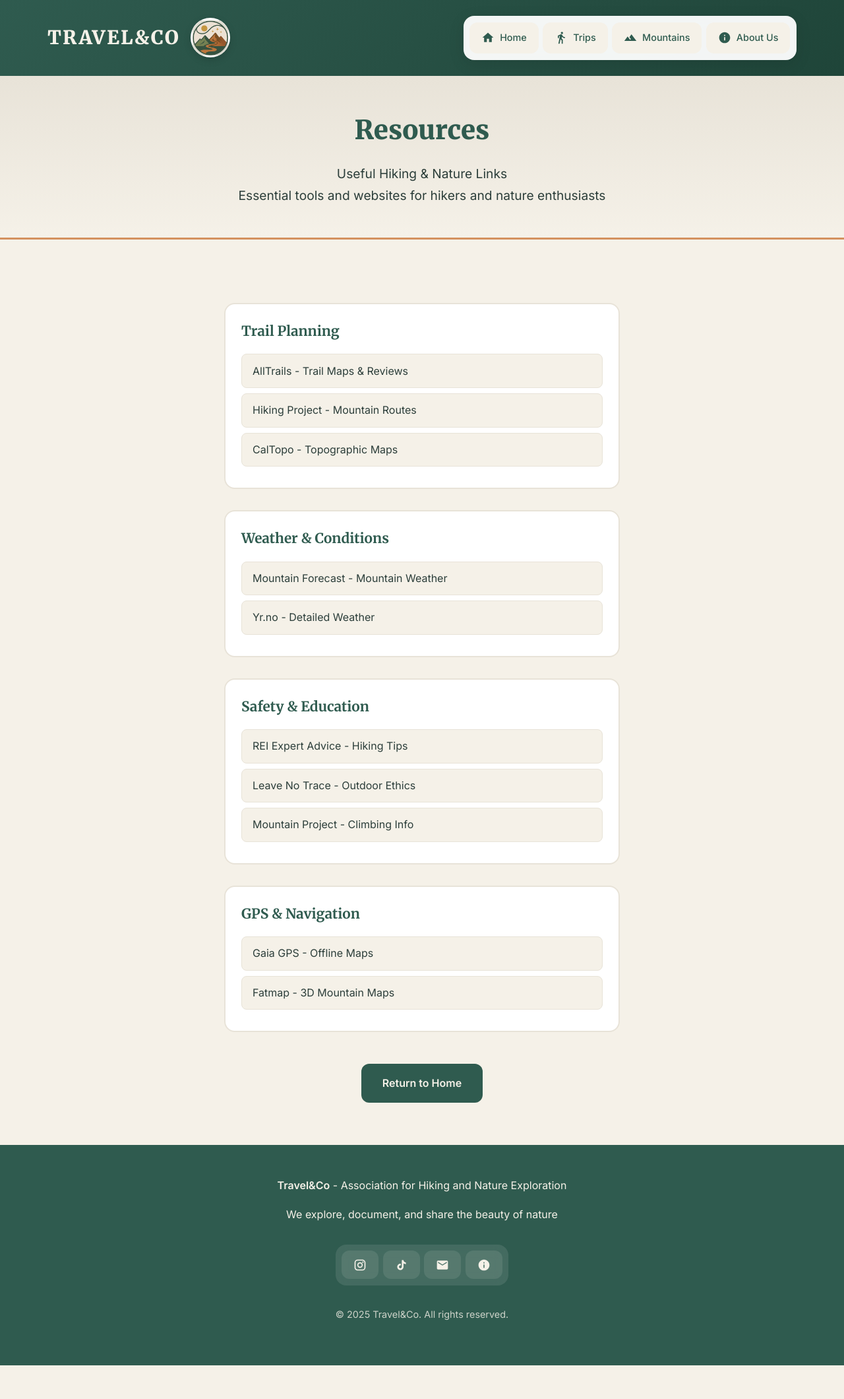
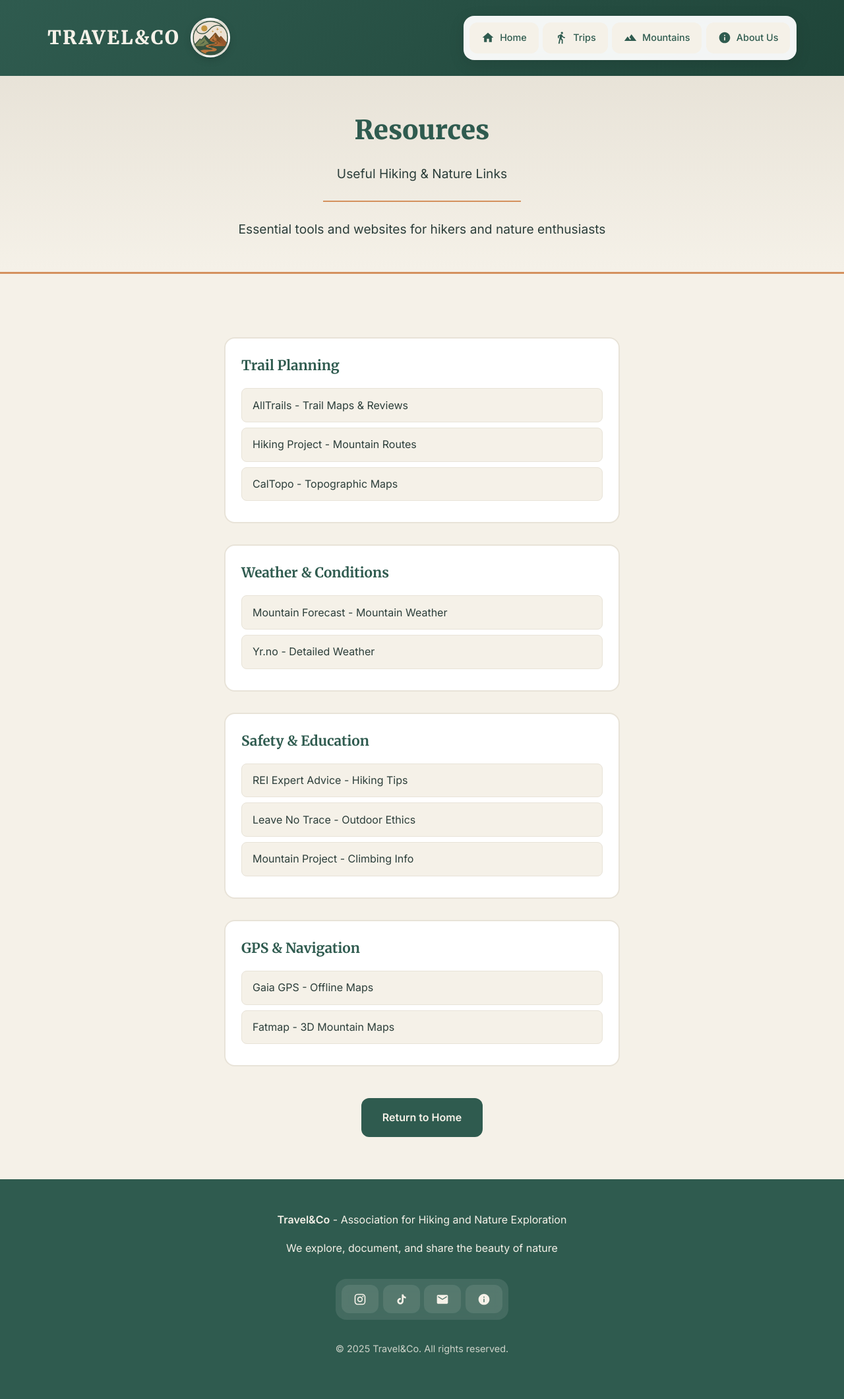
Before and after one commit to travelandco/travelandco.github.io, a Jekyll site: the page built from resources.html, in a window 1280 px wide. Shown: the whole page at 66% size. Built offline with Jekyll 4.4.1, drawn with Linux system fonts in a browser that asks for light colours; comment, search, counter and statistics services are not loaded; before the commit the page ends 2069 px from its top, so only the background shows below that.

Commit message:
Update resources.html

```diff
--- a/resources.html
+++ b/resources.html
@@ -4,9 +4,12 @@
 permalink: /resources.html
 ---
 <div class="page-hero">
-    <h1>Resources</h1>
-    <p>Useful Hiking & Nature Links</p>
-    <p>Essential tools and websites for hikers and nature enthusiasts</p>
+    <div class="container-narrow">
+        <h1>Resources</h1>
+        <p class="subtitle-text">Useful Hiking & Nature Links</p>
+        <hr class="hero-divider">
+        <p class="subtitle-text-small">Essential tools and websites for hikers and nature enthusiasts</p>
+    </div>
 </div>
 
 <div class="container">
@@ -44,6 +47,35 @@
 </div>
 
 <style>
+    .page-hero .container-narrow {
+        max-width: 700px;
+        margin: 0 auto;
+        padding: 0 2rem;
+    }
+
+    .hero-divider {
+        border: none;
+        height: 2px;
+        background-color: var(--rust);
+        width: 100%;
+        max-width: 300px;
+        margin: 1.5rem auto;
+    }
+
+    .subtitle-text {
+        font-size: 1.2rem;
+        color: var(--rust);
+        margin-bottom: 0.5rem;
+    }
+
+    .subtitle-text-small {
+        font-size: 1rem;
+        color: var(--text-dark);
+        max-width: 700px;
+        margin: 0 auto;
+        line-height: 1.8;
+    }
+
     .resources-list {
         text-align: left;
         max-width: 600px;
```
